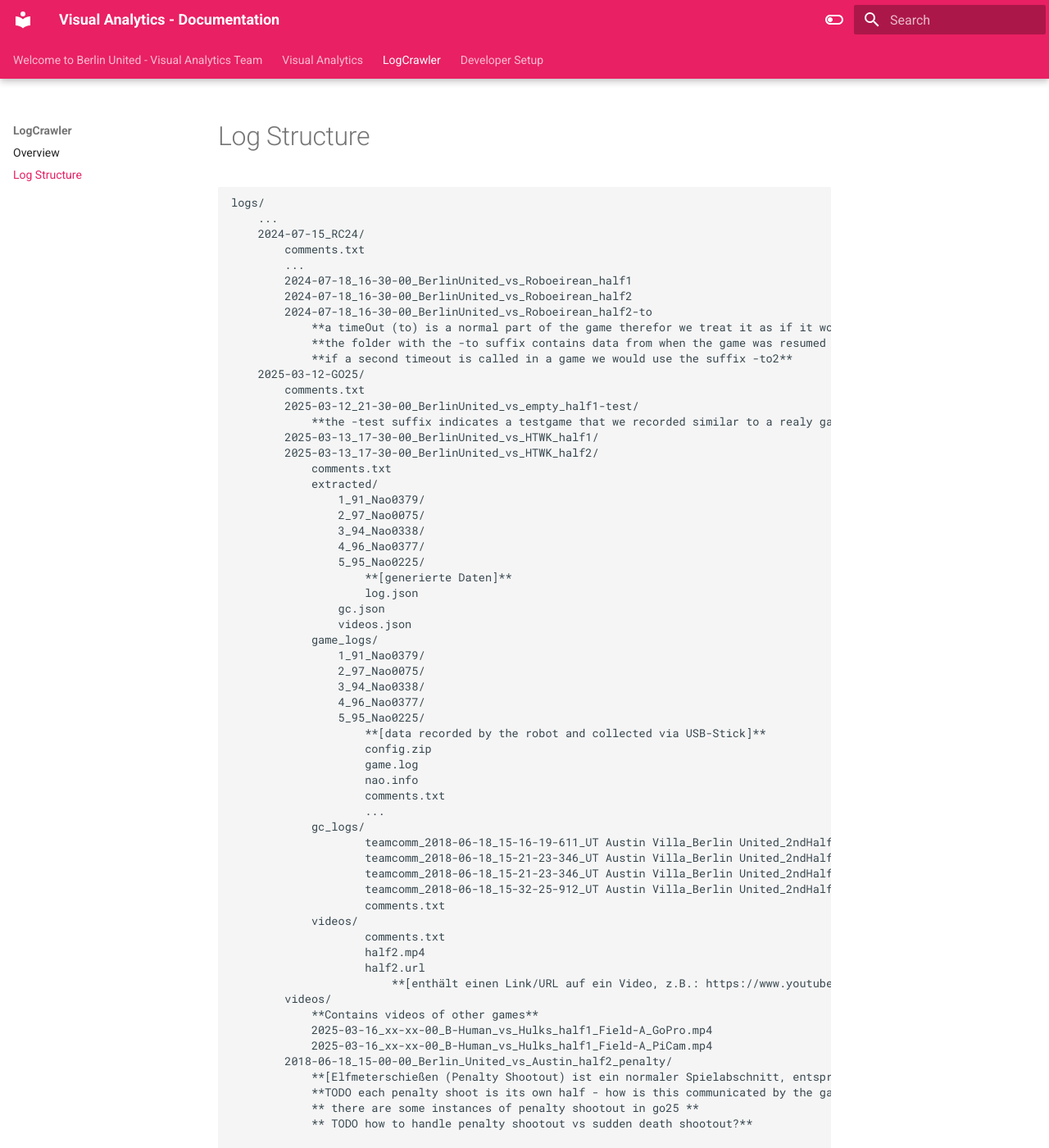
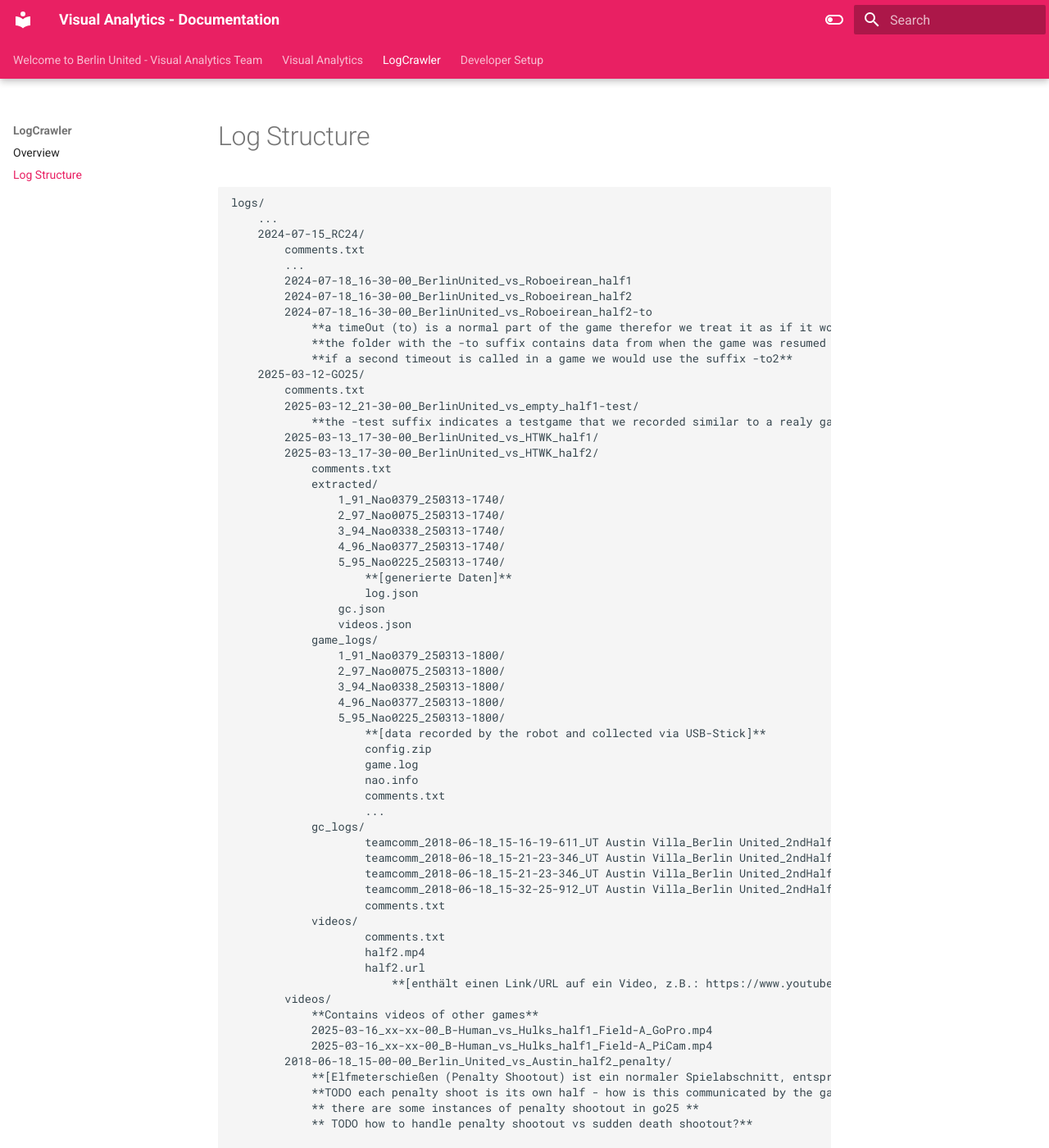
Before and after one commit to Visual-Analytics-Toolbox/vat-docs, an MkDocs documentation site: the page built from docs/logcrawler/logstructure.md, in a window 1280 px wide and 1400 px high. Shown: the whole window at 82% size. Built offline with MkDocs 1.6.1 and Material for MkDocs 9.7.7, drawn with Linux system fonts in a browser that asks for light colours; some of the changed text lies outside the part shown.

Commit message:
fix: add missing timestamp to logcrawler structure

```diff
--- a/docs/logcrawler/logstructure.md
+++ b/docs/logcrawler/logstructure.md
@@ -20,21 +20,21 @@ logs/
         2025-03-13_17-30-00_BerlinUnited_vs_HTWK_half2/
             comments.txt
             extracted/
-                1_91_Nao0379/
-                2_97_Nao0075/
-                3_94_Nao0338/
-                4_96_Nao0377/
-                5_95_Nao0225/
+                1_91_Nao0379_250313-1740/
+                2_97_Nao0075_250313-1740/
+                3_94_Nao0338_250313-1740/
+                4_96_Nao0377_250313-1740/
+                5_95_Nao0225_250313-1740/
                     **[generierte Daten]**
                     log.json
                 gc.json
                 videos.json
             game_logs/
-                1_91_Nao0379/
-                2_97_Nao0075/
-                3_94_Nao0338/
-                4_96_Nao0377/
-                5_95_Nao0225/
+                1_91_Nao0379_250313-1800/
+                2_97_Nao0075_250313-1800/
+                3_94_Nao0338_250313-1800/
+                4_96_Nao0377_250313-1800/
+                5_95_Nao0225_250313-1800/
                     **[data recorded by the robot and collected via USB-Stick]**
                     config.zip
                     game.log
```
